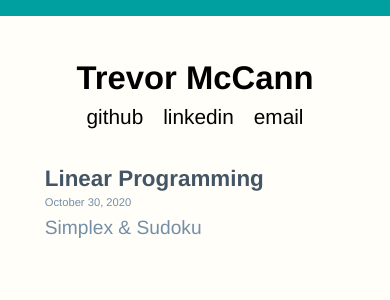
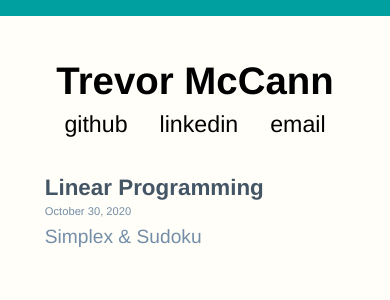
Before and after one commit to tmccann21/portfolio-website, a PHP site: page / in a window 390 px wide. Shown: the top 300 px of the page. Run offline with PHP 8.4, Linux system fonts and the light colour scheme.

Commit message:
update media queries

```diff
--- a/style/home.css
+++ b/style/home.css
@@ -34,7 +34,7 @@
     font-size: 0.7em;
 }
 
-@media(min-width: 400px)
+@media(min-width: 544px)
 {
     .article-header {
         padding-bottom: 0;
--- a/style/main.css
+++ b/style/main.css
@@ -75,6 +75,19 @@ p {
   }
 }
 
+@media(min-width: 370px)
+{
+  h1 {
+    font-size: 2.4em
+  }
+
+  .header-link {
+    font-size: 1.45em;
+    padding: 8px 16px 5px 16px;
+    text-decoration: none;
+  }
+}
+
 @media(min-width: 400px) {
   h1 {
     font-size: 2.7em
@@ -86,9 +99,6 @@ p {
     padding-left: 2.8em;
     padding-right: 2.8em;
   }
-
-  .small-screen { display: none; }
-  .normal-screen { display: initial; }
 
   .header-link {
     font-size: 1.5em;
@@ -122,11 +132,8 @@ p {
     padding-right: 2.8em;
   }
 
-  /* Hang list numbers and bullets in the margin when there is enough space. */
-  li
-  {
-    margin-left: 0;
-  }
+  .small-screen { display: none; }
+  .normal-screen { display: initial; }
 }
 
 @media(min-width: 625px)
```
